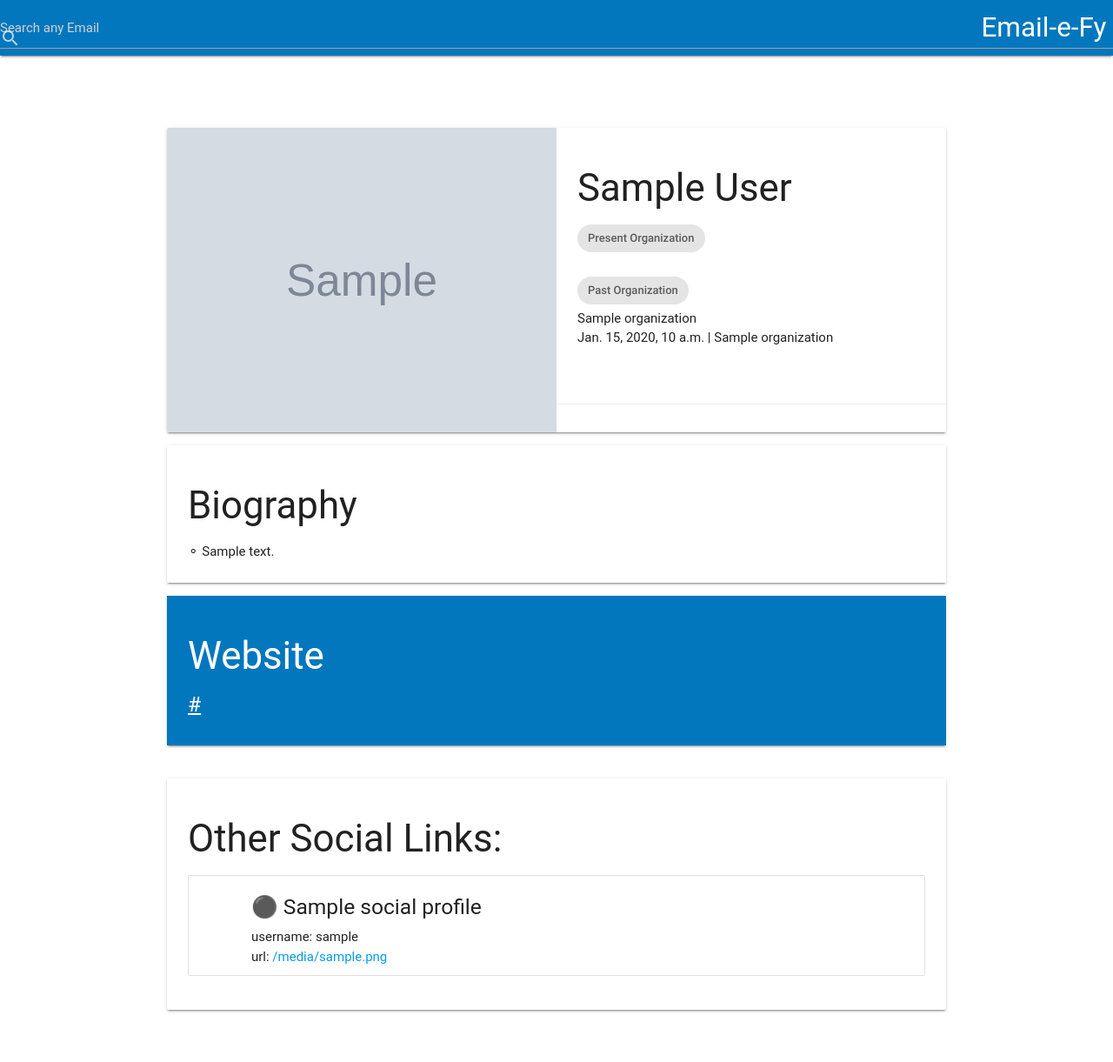
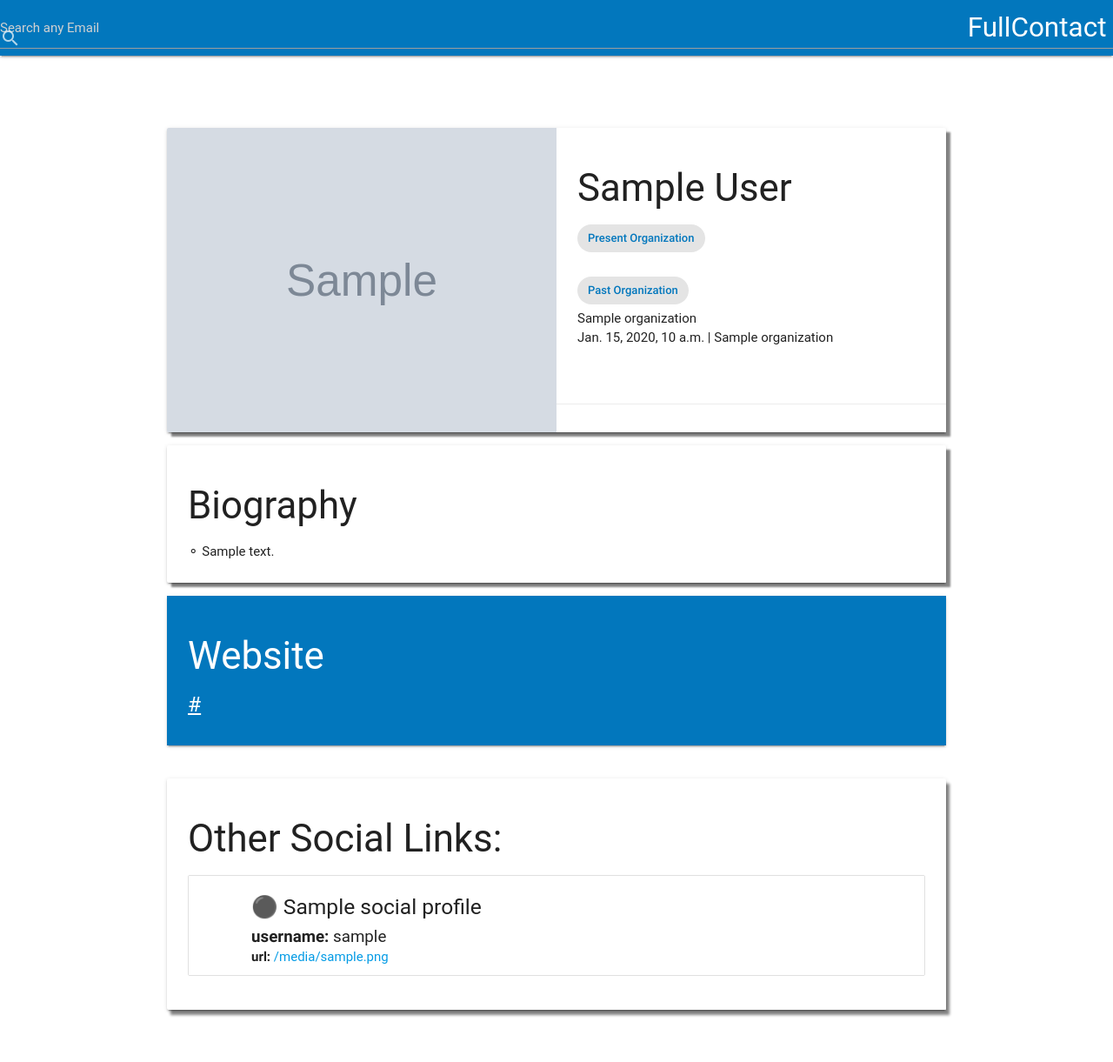
Before and after one commit to KamalAwasthi/FullContact, a Django app: template FullContact/templates/FullContacts/getEmail.html in a window 1280 px wide. Shown: the whole page at 87% size. Before the commit the page ends 1164 px from the top, so only its background shows below. Run offline with Django 3.2, Linux system fonts and the light colour scheme; the template is opened without the code that fills it: most values are stand-ins (such as "Sample title", 1, 10 or a date in 2020); grey boxes marked "Sample" are stand-in pictures; some libraries are stand-ins or nearby versions; some web fonts are replaced.

Commit message:
improved UI

```diff
--- a/FullContact/templates/FullContacts/getEmail.html
+++ b/FullContact/templates/FullContacts/getEmail.html
@@ -11,11 +11,11 @@
   <!-- <link href="css/materialize.css" type="text/css" rel="stylesheet" media="screen,projection"/> -->
   <!-- <link href="css/style.css" type="text/css" rel="stylesheet" media="screen,projection"/> -->
 </head>
-<body bgcolor="">
+<body  >
 <div class="navbar-fixed">
  <nav class="light-blue darken-3">
     <div class="nav-wrapper">
-      <a href="#" class="brand-logo right">Email-e-Fy</a>
+      <a href="#" class="brand-logo right">FullContact</a>
       <form action="/" method="post">
         {% csrf_token %}
         <div class="input-field">
@@ -32,9 +32,9 @@
   <br><br>
 
 {% if text %}
-    <div class="section">
+    <div class="section" >
       <!--   Icon Section   -->
-<div class="col l12 ">
+<div class="col l12 " style="box-shadow: 5px 5px 2px #888888;">
 <div class="card horizontal">
 <div class="card-image">
 {% if photos_first %}
@@ -46,7 +46,7 @@
   <h3>{{contactInfo.fullName}}</h3>
   {% if organizations %}
     <ul>
-        <div class="chip">
+        <div class="chip" style="color:#0277bd">
         Present Organization
         </div>
         {% for i in organizations %}
@@ -55,7 +55,7 @@
           {% endif %}
         {% endfor %}
         <br><br>
-        <div class="chip">
+        <div class="chip" style="color:#0277bd">
         Past Organization
         </div>
         {% for i in organizations %}
@@ -67,7 +67,7 @@
         {% endfor %}
     </ul>
   {% else %}
-    <div class="chip">
+    <div class="chip" style="color:#0277bd">
     No Organization
     </div>
   {% endif %}
@@ -83,7 +83,7 @@
 </div>
 </div>
 
-<div class="col s12 m7">
+<div class="col s12 m7" style="box-shadow: 5px 5px 2px #888888;">
 <div class="card horizontal">
   <div class="card-stacked">
     <div class="card-content">
@@ -113,15 +113,16 @@
 <div class="card-stacked">
   <div class="card-content ">
   <h3>Website</h3>
-  <p><h5><a href={{website_first.url}} style="color: white;text-decoration: underline;">{{website_first.url}}</a></h5></p>
+  <h5><a href={{website_first.url}} style="color: white;text-decoration: underline;">{{website_first.url}}</a></h5>
   </div>
 </div>
 </div>
 </div>
 {% endif %}
-    </div>
+</div>
+
 {% if socialProfiles %}
-<div class="col s12 m7">
+<div class="col s12 m7" style="box-shadow: 4px 6px 3px #888888;">
   <div class="card horizontal">
     <div class="card-stacked">
       <div class="card-content">
@@ -130,8 +131,8 @@
         {% for i in socialProfiles %}
             <li class="collection-item avatar">
               <span class="title"><h5> &#9899; {{i.typeName}}</h5></span>
-              <p> username: {{i.username}}</p>
-              <p> url: <a href={{i.url}}>{{i.url}}</a></p>
+              <p style="font-size: 1.25em"> <b>username:</b> {{i.username}}</p>
+              <p > <b>url:</b> <a href={{i.url}}>{{i.url}}</a></p>
             </li>
          {% endfor %}
           </ul>
@@ -139,6 +140,7 @@
     </div>
   </div>
 </div>
+<br><br>
 {% endif %}
 
 <!--     <div class="section">
--- a/FullContact/views.py
+++ b/FullContact/views.py
@@ -55,7 +55,8 @@ def getFullContact(request):
                     'photos_first':photos_first, 'organizations':organizations})
 
         if(responseStatus == 202):
-        	return HttpResponse("Your Query has been recorded. It is queued for search, please check again after some time.")
+            msg = "Your Query has been recorded. It is queued for search, please check again after some time."
+            return render(request,'FullContacts/oops.html',{'msg':msg})
         else:
         	return render(request,'FullContacts/oops.html',{'msg':response['message']})
 
```
Also changed, not shown: FullContact/templates/FullContacts/oops.html (+5 -6 lines).
